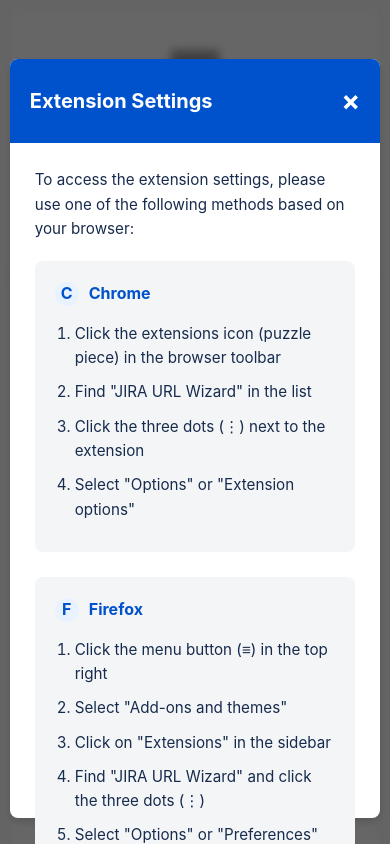
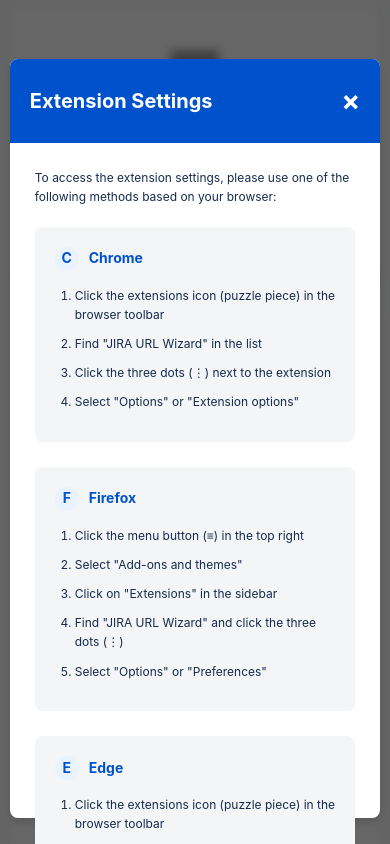
Before and after one commit to khalilcharfi/JIRA-URL-Wizard, a plain HTML site: page index.html in a window 390 px wide. Both pictures are taken after a click on the button "Erweiterungseinstellungen verwalten". Drawn offline with Linux system fonts and the light colour scheme; grey boxes are pictures that could not be loaded.

Commit message:
Optimize font sizes for better consistency and readability

```diff
--- a/index.html
+++ b/index.html
@@ -33,12 +33,12 @@
             --font-size-md: 1.125rem; /* 18px */
             --font-size-lg: 1.25rem;  /* 20px */
             --font-size-xl: 1.5rem;   /* 24px */
-            --font-size-2xl: 1.875rem; /* 30px */
-            --font-size-3xl: 2.25rem;  /* 36px */
-
-            /* Fluid typography formula: calc([minimum size] + ([maximum size] - [minimum size]) * ((100vw - [minimum viewport width]) / ([maximum viewport width] - [minimum viewport width]))) */
-            --fluid-typography: calc(var(--font-size-base) + 0.5vw);
-            --header-fluid: clamp(1.75rem, 4vw, 2.5rem);
+            --font-size-2xl: 1.75rem; /* 28px */
+            --font-size-3xl: 2rem;    /* 32px */
+
+            /* Fluid typography formula */
+            --fluid-typography: var(--font-size-base);
+            --header-fluid: clamp(1.5rem, 3vw, 2rem);
         }
 
         * {
@@ -710,11 +710,11 @@
         /* Responsive design with improved font sizes */
         @media (max-width: 1200px) {
             :root {
-                --fluid-typography: calc(var(--font-size-base) + 0.25vw);
+                --fluid-typography: var(--font-size-base);
             }
 
             h1 {
-                font-size: clamp(1.5rem, 3vw, 2.2rem);
+                font-size: clamp(1.5rem, 3vw, 1.75rem);
             }
 
             h2 {
@@ -728,7 +728,7 @@
 
         @media (max-width: 768px) {
             :root {
-                --fluid-typography: var(--font-size-base);
+                --fluid-typography: var(--font-size-sm);
             }
 
             .container {
@@ -740,7 +740,7 @@
             }
 
             h1 {
-                font-size: clamp(1.25rem, 5vw, 1.8rem);
+                font-size: clamp(1.25rem, 4vw, 1.5rem);
             }
 
             h2 {
@@ -787,7 +787,7 @@
 
         @media (max-width: 480px) {
             :root {
-                --fluid-typography: calc(var(--font-size-base) - 0.05rem);
+                --fluid-typography: var(--font-size-xs);
             }
 
             .container {
@@ -799,7 +799,7 @@
             }
 
             h1 {
-                font-size: clamp(1.125rem, 4vw, 1.5rem);
+                font-size: clamp(1.125rem, 3vw, 1.25rem);
             }
 
             .header-content img {
@@ -816,7 +816,7 @@
             }
 
             .feature-text h4, .permission h4, .instruction-item h4 {
-                font-size: var(--font-size-base);
+                font-size: var(--font-size-sm);
             }
 
             .browser-btn {
```
